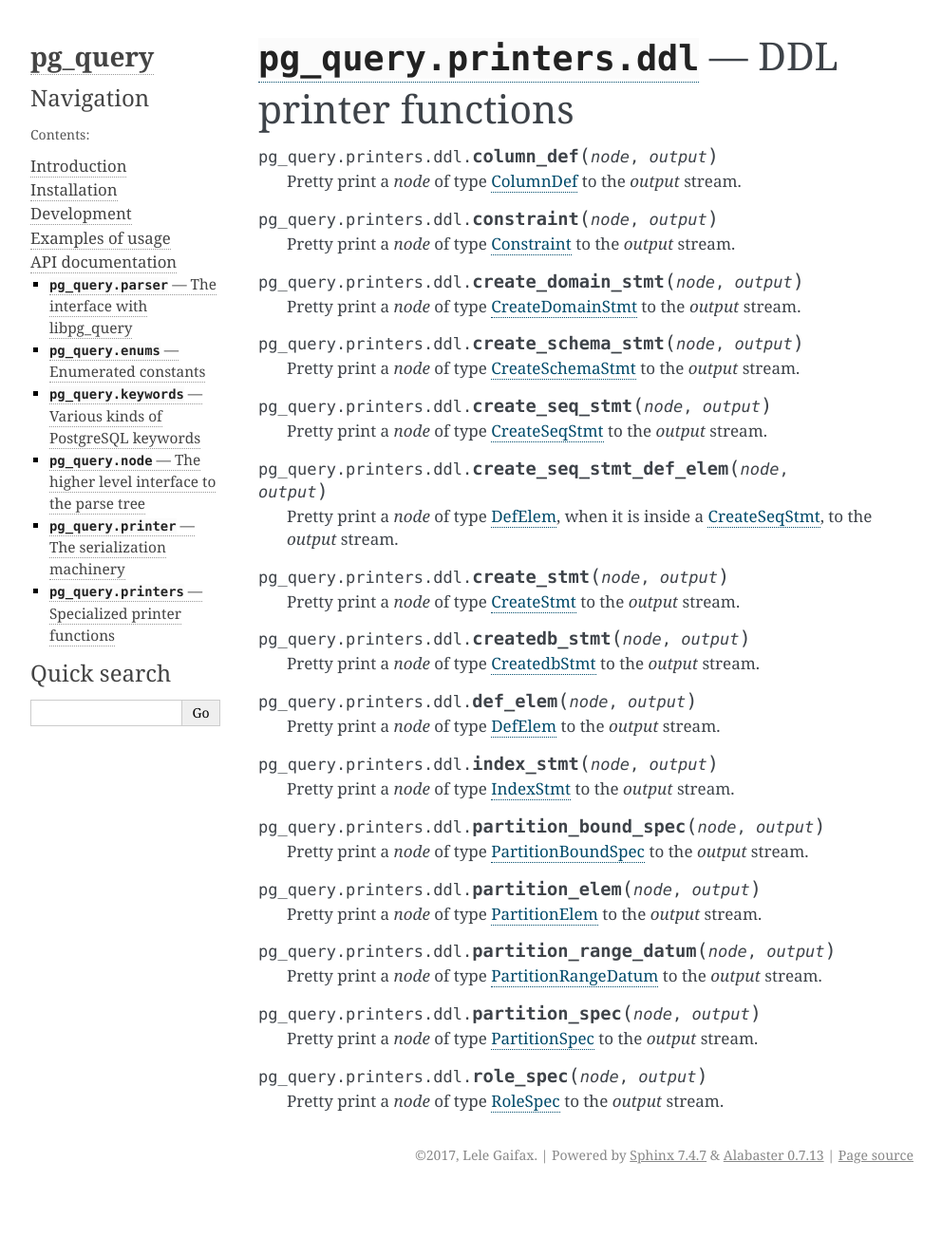
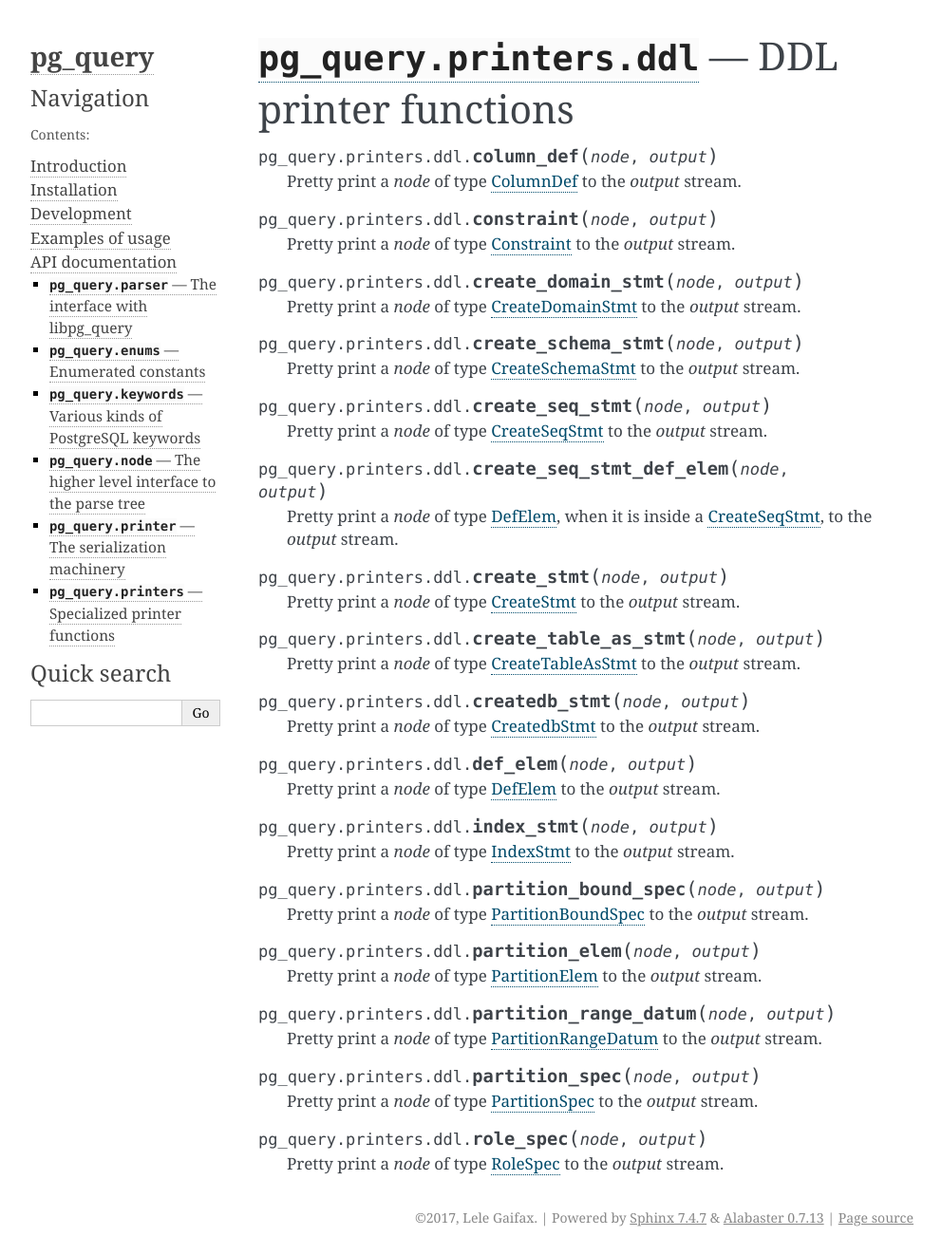
Before and after one commit to lelit/pglast, a Sphinx documentation site: the page built from docs/ddl.rst, in a window 1280 px wide. Shown: the whole page at 95% size, without its empty margins (148-1140 px from the left). Built offline with Sphinx 7.4.7, drawn with Linux system fonts in a browser that asks for light colours; before the commit the page ends 1256 px from its top, so only the background shows below that.

Commit message:
Update printers doc

```diff
--- a/docs/ddl.rst
+++ b/docs/ddl.rst
@@ -53,6 +53,12 @@
 
    Pretty print a `node` of type `CreateStmt <https://github.com/lfittl/libpg_query/blob/43ce2e8/src/postgres/include/nodes/parsenodes.h#L1997>`__ to the `output` stream.
 
+.. index:: CreateTableAsStmt
+
+.. function:: create_table_as_stmt(node, output)
+
+   Pretty print a `node` of type `CreateTableAsStmt <https://github.com/lfittl/libpg_query/blob/43ce2e8/src/postgres/include/nodes/parsenodes.h#L3134>`__ to the `output` stream.
+
 .. index:: CreatedbStmt
 
 .. function:: createdb_stmt(node, output)
```
